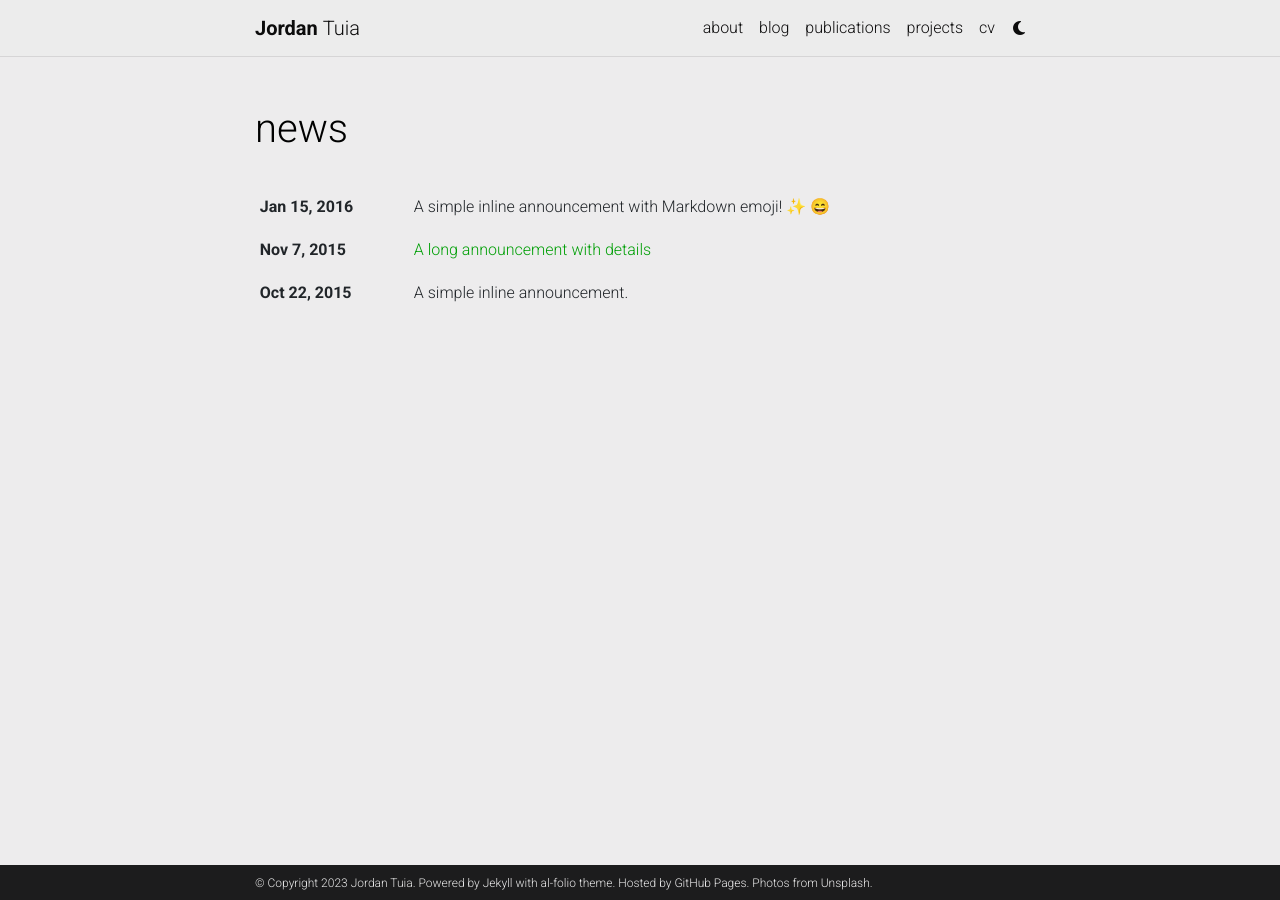
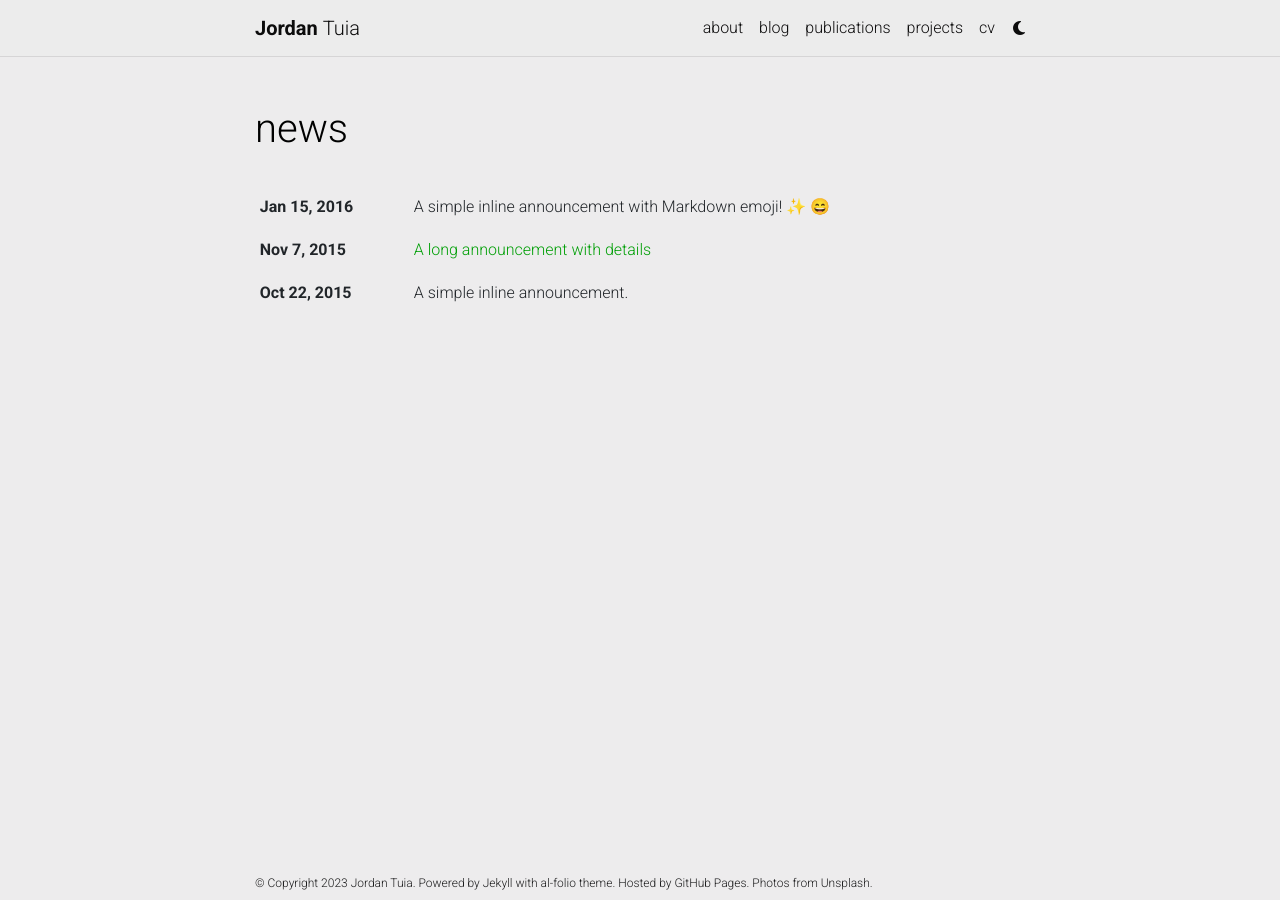
Before and after one commit to tuiaj/dev_portfolio, a Jekyll site: the page built from news.html, in a window 1280 px wide. Built offline with Jekyll 4.4.1, drawn with Linux system fonts in a browser that asks for light colours; emoji names are drawn with the system emoji font; comment, search, counter and statistics services are not loaded; a style sheet for code colours, icons or effects is not loaded.

Commit message:
Update _themes.scss

```diff
--- a/_sass/_themes.scss
+++ b/_sass/_themes.scss
@@ -10,9 +10,9 @@
   --global-theme-color: #{$green-color-dark};
   --global-hover-color: #{$green-color-dark};
   --global-hover-text-color: #{$white-color};
-  --global-footer-bg-color: #{$grey-color-dark};
-  --global-footer-text-color: #{$grey-color-light};
-  --global-footer-link-color: #{$white-color};
+  --global-footer-bg-color: #{$white-color};
+  --global-footer-text-color: #{$grey-color-dark};
+  --global-footer-link-color: #{$grey-color-dark};
   --global-distill-app-color: #{$grey-color};
   --global-divider-color: rgba(0,0,0,.1);
   --global-card-bg-color: #{$white-color};
```
